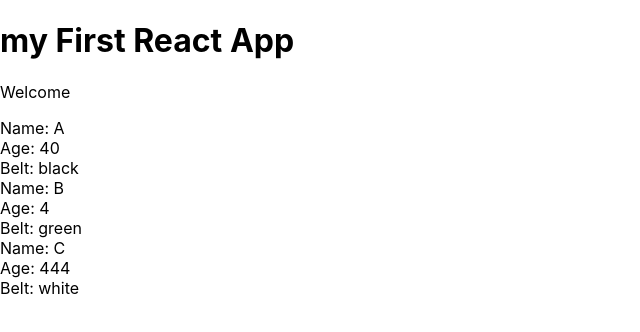
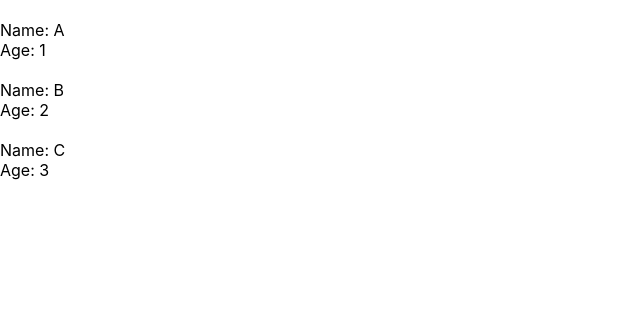
Before and after one commit to kowaraj/netninja_react_tutorial, a React (Create React App) app in the folder my-app/: page / in a window 1280 px wide. Shown: the top 332 px of the page, without its empty margins (0-640 px from the left). Built offline with nearby package versions, Linux system fonts and the light colour scheme.

Commit message:
Passing list to a component

```diff
--- a/my-app/src/App.js
+++ b/my-app/src/App.js
@@ -1,15 +1,21 @@
 import React from 'react';
-import Com1 from './Com1';
 import Com2 from './Com2';
 
 function App() {
+
+  const state = {
+    ninjas: [
+      {name: 'A', age: 1, id:1},
+      {name: 'B', age: 2, id:2},
+      {name: 'C', age: 3, id:3}
+    ]
+  }
+
   return (
     <div className="App">
-      <h1>my First React App</h1>
-      <p>Welcome</p>
-      <Com1/>
-      <Com2 name="B" age="4" belt="green"/>
-      <Com2 name="C" age="444" belt="white"/>
+
+      <Com2 ninjas={state} />
+
     </div>
   );
 }
--- a/my-app/src/Com2.js
+++ b/my-app/src/Com2.js
@@ -1,14 +1,23 @@
 import React from 'react';
 
 function Com2(props) {
+
     console.log(props);
-    const { name, age, belt } = props
+    const { ninjas } = props.ninjas
+    console.log(ninjas)
+
+    const ns = ninjas.map( n => {
+        return (
+            <div key={n.id}>
+                <br />
+                <div>Name: {n.name}</div>
+                <div>Age: {n.age}</div>
+            </div>
+        )
+    })
+    console.log(ns)
     return (
-        <div>
-            <div>Name: {name}</div>
-            <div>Age: {age}</div>
-            <div>Belt: {belt}</div>
-        </div>
+        <div>{ns}</div>
     )
 }
 
```
